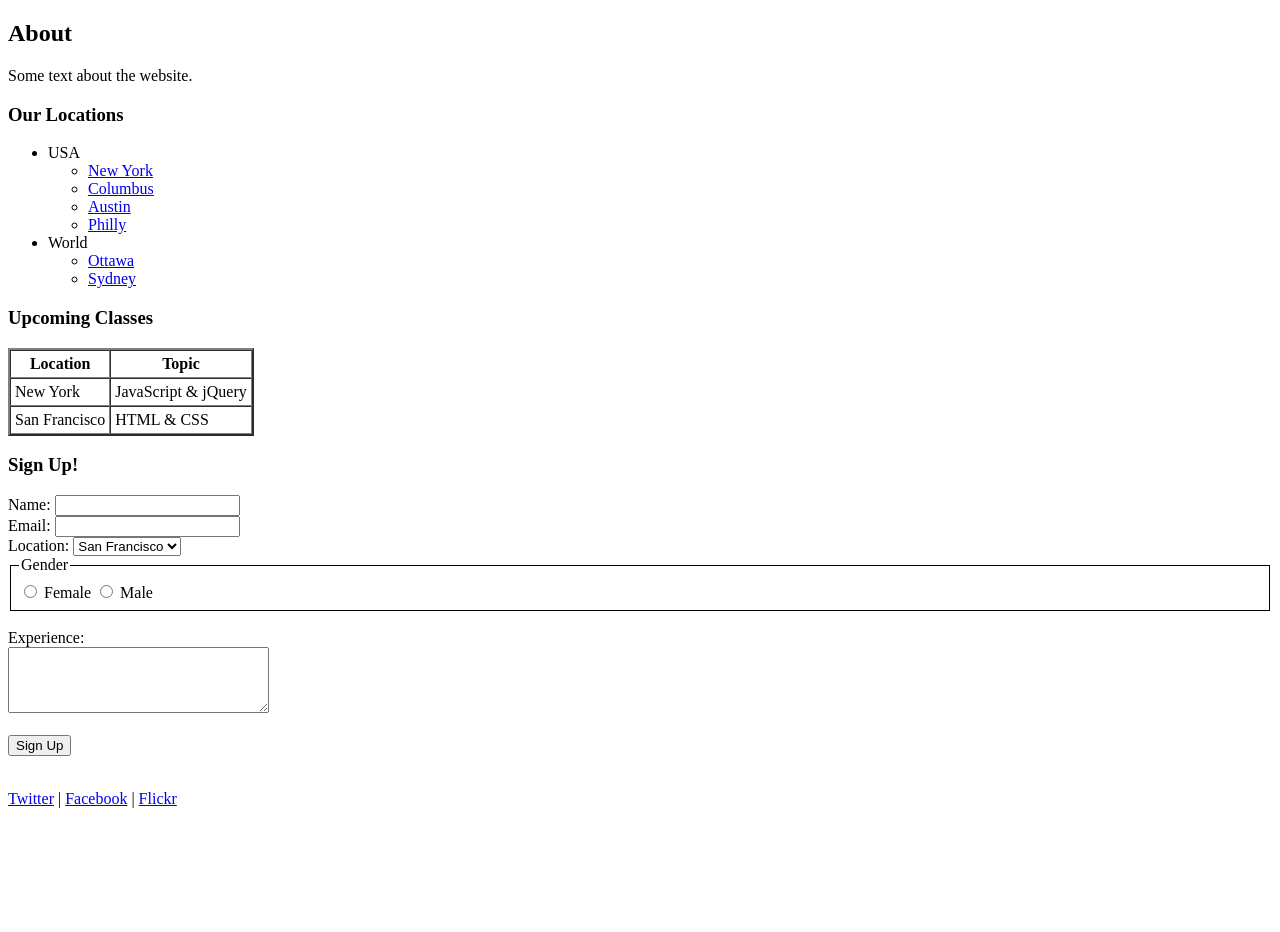
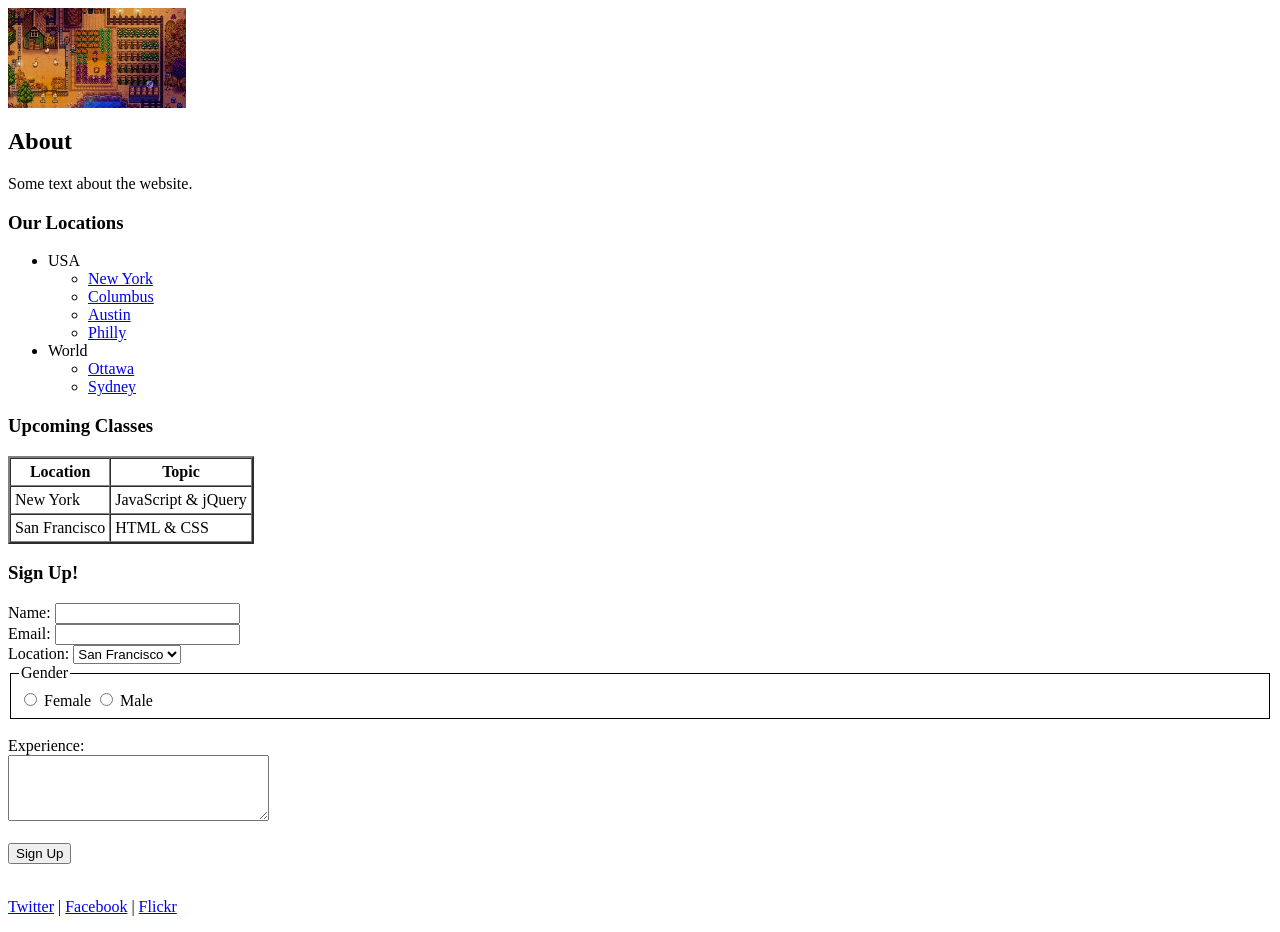
Before and after one commit to 250908-NET/KhoaHTMLChallenges, a plain HTML site: page index.html in a window 1280 px wide. Before the commit the page ends 824 px from the top, so only its background shows below. Drawn offline with Linux system fonts and the light colour scheme.

Commit message:
Challenge II, add image

```diff
--- a/index.html
+++ b/index.html
@@ -6,13 +6,14 @@
     <title>Sample Webpage</title>
 </head>
 <body>
+    <div style=" width:200px; height:100px; line-height:50px;">
+        <img src="Stardew.jpg" style="max-width:100%; max-height:100%; vertical-align:middle;">
+    </div>
 
-
-    <!-- About Section -->
     <h2>About</h2>
     <p>Some text about the website.</p>
 
-    <!-- Our Locations Section -->
+
     <h3>Our Locations</h3>
     <ul>
         <li>USA
@@ -31,7 +32,7 @@
         </li>
     </ul>
 
-    <!-- Upcoming Classes Section -->
+
     <h3>Upcoming Classes</h3>
     <table border="2" cellspacing="0" cellpadding="4">
         <tr>
@@ -48,7 +49,7 @@
         </tr>
     </table>
 
-    <!-- Sign Up Section -->
+
     <h3>Sign Up!</h3>
     <form>
         <label for="name">Name:</label>
@@ -83,7 +84,6 @@
 
     <br>
 
-    <!-- Footer Links -->
     <p>
         <a href="https://x.com/">Twitter</a> |
         <a href="https://www.facebook.com/">Facebook</a> |
```
Also changed, not shown: Stardew.jpg (added).
